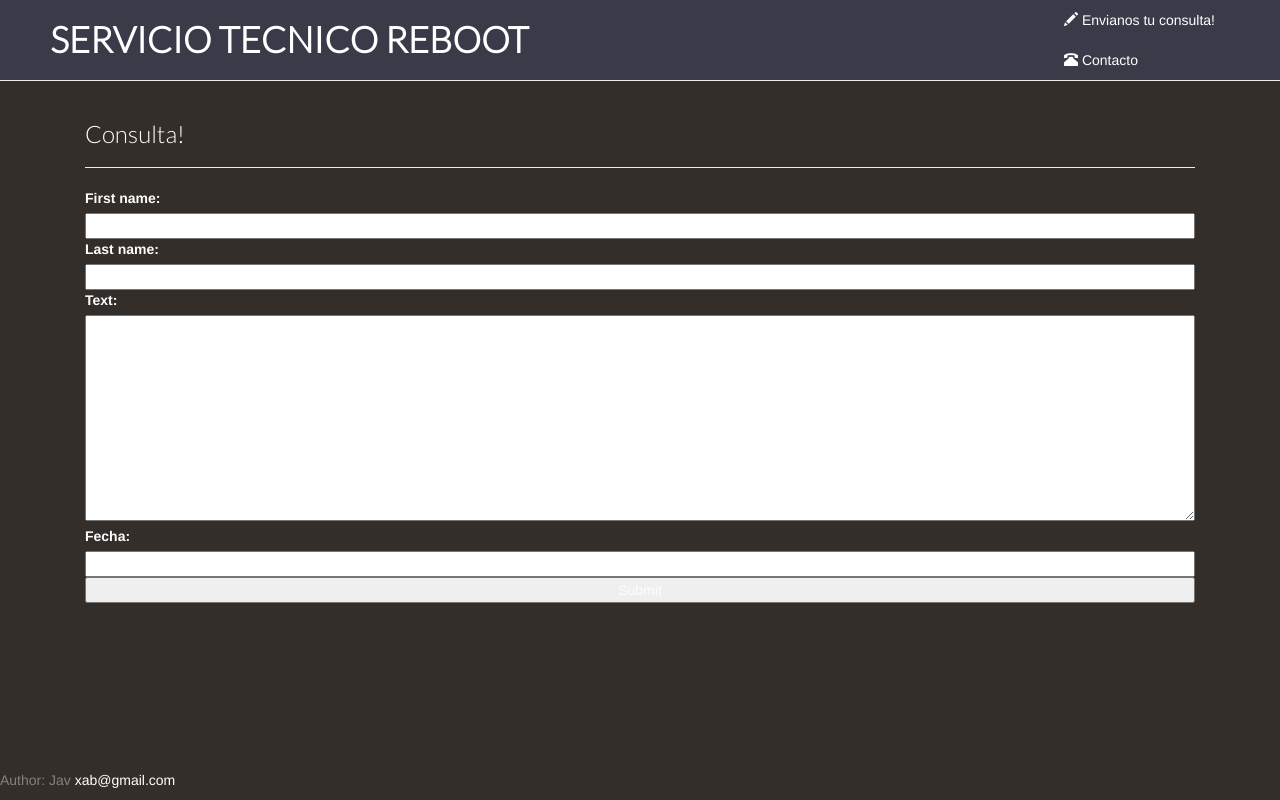
After one commit to xabdev/First-Project, a Django app: page /consulta in a window 1280 px wide. The commit adds this page. Run offline with Django 3.2, Linux system fonts and the light colour scheme; some libraries are stand-ins or nearby versions.

Commit message:
new model

```diff
--- a/blog/admin.py
+++ b/blog/admin.py
@@ -1,4 +1,5 @@
 from django.contrib import admin
-from .models import Post
+from .models import Post, Consulta
 
 admin.site.register(Post)
+admin.site.register(Consulta)
--- a/blog/forms.py
+++ b/blog/forms.py
@@ -1,8 +1,14 @@
 from django import forms
-from .models import Post
+from .models import Post, Consulta
 
 class PostForm(forms.ModelForm):
 
     class Meta:
         model = Post
         fields = ('title', 'text', 'image',)
+
+class ConsultaForm(forms.ModelForm):
+
+    class Meta:
+        model = Consulta
+        fields = '__all__'
--- a/blog/models.py
+++ b/blog/models.py
@@ -17,3 +17,14 @@ class Post(models.Model):
 
     def __str__(self):
         return self.title
+
+
+class Consulta(models.Model):
+
+    first_name = models.CharField(max_length=200)
+    last_name = models.CharField(max_length=200)
+    text = models.TextField()
+    fecha = models.DateTimeField(default=timezone.now)
+
+    def __str__ (self):
+        return self.first_name
--- a/blog/static/css/blog.css
+++ b/blog/static/css/blog.css
@@ -1,15 +1,24 @@
-body {
+/* body {
     padding-left: 100px;
     padding-right: 100px;
+} */
+
+a {
+    color: #ffffff;
+}
+
+body {
+    background-color: #332e2a;
+    color: #fdfdfd;
 }
 
 h1 a, h2 a {
-	color: #C25100;
+	color: #ffffff;
 	font-family: 'Lato';
 }
 
 .page-header {
-    background-color: #C25100;
+    background-color: #3a3b48;
     margin-top: 0;
     padding-bottom: 0;
 }
@@ -17,6 +26,7 @@ h1 a, h2 a {
 .page-footer {
     bottom: 0;
     position: fixed;
+    color: #828282;
 }
 
 .page-header h1,
@@ -34,6 +44,7 @@ h2,
 h3,
 h4 {
     font-family: 'Lato', cursive;
+    color: #ffffff;
 }
 
 .date {
@@ -65,7 +76,8 @@ h4 {
 
 .post h2 a,
 .post h2 a:visited {
-    color: #000000;
+    color: #ffffff;
+    font-weight: bolder;
 }
 
 .post > .date,
@@ -105,6 +117,13 @@ img {
     line-height: 20px;
 }
 
+.container-fluid {
+    padding-right: 50px;
+    padding-left: 50px;
+    margin-right: auto;
+    margin-left: auto;
+}
+
 
 /* .navbar-nav > li{
     padding-left:3px;
--- a/blog/templates/blog/base.html
+++ b/blog/templates/blog/base.html
@@ -18,10 +18,17 @@
     <nav class="page-header">
         <div class="container-fluid">
           <div class="navbar-header navbar-left">
-            <h1><a href="/">SERVICIO TECNICO REBOOT</a></h1>
+            <h1><a href="/">SERVICIO TECNICO REBOOT</a>
+                {% if user.is_authenticated %}
+                <a href="{% url 'post_new' %}" class="top-menu mx-3">
+                    {% include './icons/file-earmark-plus.svg' %}
+                </a>
+                {% endif %}
+            </h1>
+
           </div>
           <ul class="nav navbar-nav navbar-right">
-            <li ><a href="#" class="py-3 px-5"><span class="glyphicon glyphicon-pencil"></span> Envianos tu consulta!</a></li>
+            <li ><a href="consulta" class="py-3 px-5"><span class="glyphicon glyphicon-pencil"></span> Envianos tu consulta!</a></li>
             <li><a href="contacto" class="py-3 px-5"><span class="glyphicon glyphicon-phone-alt"></span> Contacto</a></li>
         </ul>
         </div>
@@ -46,7 +53,7 @@
     </main>
     <footer class="page-footer">
         <p class="text-center">Author: Jav
-        <a href="mailto:x@x.com">x@x.com</a></p>
+        <a href="mailto:xab@gmail.com">xab@gmail.com</a></p>
     </footer>
 </body>
 
--- /dev/null
+++ b/blog/templates/blog/consulta.html
@@ -0,0 +1,15 @@
+{% extends 'blog/base.html' %}
+
+{% block content %}
+
+<h3>Consulta!</h3>
+<hr>
+
+<form action="" method="post" class="post-form" enctype="multipart/form-data">
+    {% csrf_token %}
+    {{form}}
+    <input type="submit">
+
+</form>
+
+{% endblock %}
--- a/blog/urls.py
+++ b/blog/urls.py
@@ -10,4 +10,5 @@ urlpatterns = [
     path('post/<int:pk>/edit/', views.post_edit, name='post_edit'),
     path('contacto', views.contacto, name='contacto'),
     path('post/<pk>/delete/', views.post_delete, name='post_delete'),
+    path('consulta', views.consulta, name='consulta'),
 ]
--- a/blog/views.py
+++ b/blog/views.py
@@ -1,8 +1,9 @@
 from django.shortcuts import render, get_object_or_404
 from django.utils import timezone
 from .models import Post
-from .forms import PostForm
+from .forms import PostForm, ConsultaForm
 from django.shortcuts import redirect
+from . import forms
 
 # Create your views here.
 
@@ -13,7 +14,6 @@ def post_list(request):
 def post_detail(request, pk):
     post = get_object_or_404(Post, pk=pk)
     return render(request, 'blog/post_detail.html', {'post': post})
-
 
 
 def post_new(request):
@@ -51,3 +51,15 @@ def post_delete(request, pk):
 
 def contacto(request):
     return render(request, 'blog/contacto.html')
+
+def consulta(request):
+
+    form = ConsultaForm()
+
+    if request.method == 'POST':
+        form = ConsultaForm(request.POST)
+        if form.is_valid():
+            form.save()
+
+    context = {'form':form}
+    return render(request, 'blog/consulta.html', context)
```
Also changed, not shown: blog/templates/blog/form_page.html (added, +14 -0 lines), blog/templates/blog/name.html (added, +12 -0 lines), blog/migrations/0015_consulta.py (added), blog/migrations/0016_auto_20211025_1904.py (added), blog/templates/blog/icons/file-earmark-plus.svg.
